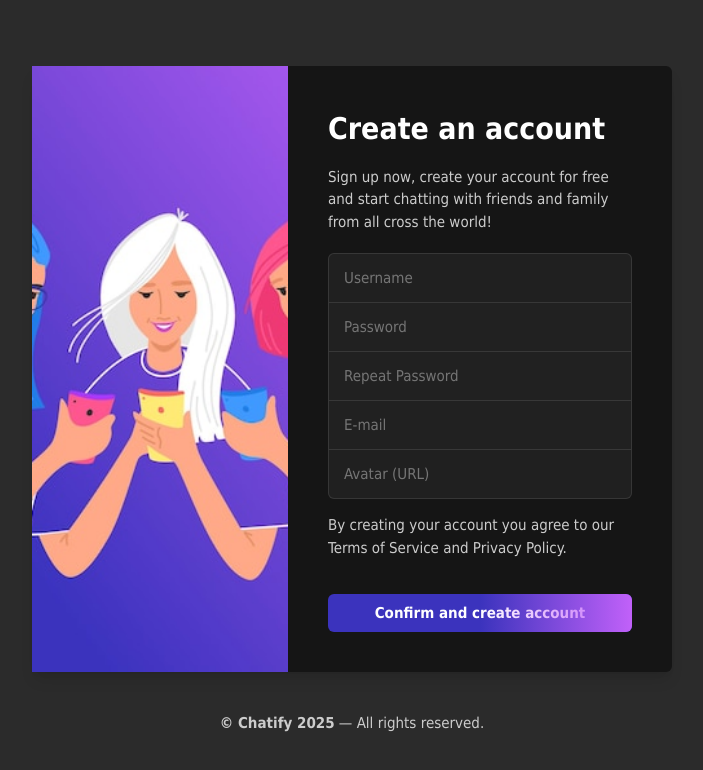
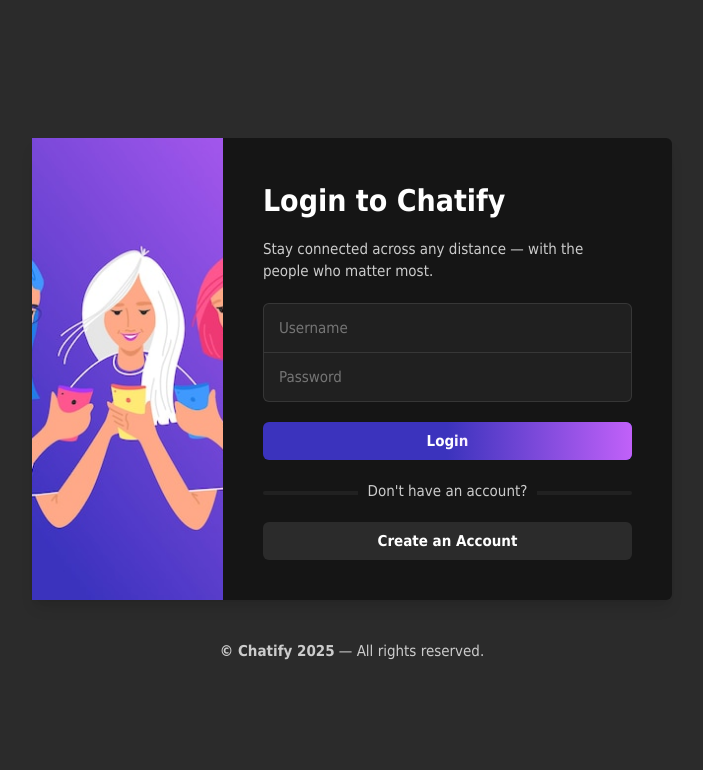
Before and after one commit to Akke/react-chat-webapp, a React (Vite) app: page / in a window 1280 px wide. Shown: the top 770 px of the page, without its empty margins (288-991 px from the left). Built offline with nearby package versions, Linux system fonts and the light colour scheme; no server answers; a web font is replaced by a local one.

Commit message:
set up routes, changed notify from prop drilling to context provider, added partial login functionality

```diff
--- a/package.json
+++ b/package.json
@@ -23,6 +23,7 @@
     "eslint-plugin-react-hooks": "^5.2.0",
     "eslint-plugin-react-refresh": "^0.4.20",
     "globals": "^16.3.0",
+    "react-router-dom": "^7.7.1",
     "vite": "^7.0.3"
   }
 }
--- a/src/App.css
+++ b/src/App.css
@@ -99,5 +99,5 @@
   display: none;
 }
 button.secondary:hover {
-  background: #383838;
+  background: rgb(55.75, 55.75, 55.75);
 }/*# sourceMappingURL=App.css.map */
--- a/src/App.jsx
+++ b/src/App.jsx
@@ -4,15 +4,15 @@
 import Chat from "./components/Chat/Chat";
 import Notification from "./components/Notification/Notification";
 import { useState } from "react";
+import Router from "./routes/router";
 
 function App() {
-    const [notify, setNotify] = useState({});
+    return (
+        <>
+            <Router />
 
-    return (
-      <>
-        <Register notify={setNotify} />
-        {notify.msg ? <Notification type={notify.type} msg={notify.msg} id={Date.now()} /> : null}
-      </>
+
+        </>
     )
 }
 
--- a/src/components/Login/Login.jsx
+++ b/src/components/Login/Login.jsx
@@ -1,8 +1,15 @@
+import { useState, useEffect, useContext } from "react";
 import { userServiceLogin } from "../../service/userService";
 import Copyright from "../Copyright/Copyright";
 import "./Login.css";
+import { NotifyContext } from "../../contexts/NotifyProvider";
+import { Link } from "react-router-dom";
 
-const Login = ({ notify }) => {
+const Login = ({}) => {
+    const { createNotification } = useContext(NotifyContext);
+
+    const [csrfToken, setCsrfToken] = useState("");
+
     const onSubmit = (e) => {
         e.preventDefault();
 
@@ -10,9 +17,26 @@
         const username = formData.get("username");
         const password = formData.get("password");
 
-        //notify({ type: "error", msg: Date.now() });
-        userServiceLogin(username, password);
+        const sendForm = async () => {
+            const request = await userServiceLogin(username, password, csrfToken);
+            console.log(request)
+            if(request.error) {
+                createNotification({ type: "error", msg: request.error });
+            } else {
+                createNotification({ type: "success", msg: request.message + ". Logging in and redirecting..." });
+            }
+        }
+
+        sendForm();
     }
+
+    useEffect(() => {
+        fetch("https://chatify-api.up.railway.app/csrf", {
+            method: "PATCH",
+        })
+        .then(res => res.json())
+        .then(data => setCsrfToken(data.csrfToken))
+    }, []);
 
     return (
         <div className="login-wrapper">
@@ -36,9 +60,7 @@
                     </div>
 
                     <div className="registration-button-container">
-                        <a href="#">
-                            <button className="secondary">Create an Account</button>
-                        </a>
+                        <Link to="/register"><button className="secondary">Create an Account</button></Link>
                     </div>
                 </div>
             </div>
--- a/src/components/Register/Register.jsx
+++ b/src/components/Register/Register.jsx
@@ -1,9 +1,12 @@
-import { useEffect, useState } from "react";
+import { useContext, useEffect, useState } from "react";
 import Copyright from "../Copyright/Copyright";
 import "./Register.css";
 import { userServiceRegister } from "../../service/userService";
+import { NotifyContext } from "../../contexts/NotifyProvider";
 
 const Register = ({ notify }) => {
+    const { createNotification } = useContext(NotifyContext);
+
     const [csrfToken, setCsrfToken] = useState("");
 
     const onSubmit = (e) => {
@@ -19,21 +22,21 @@
         const sendForm = async () => {
             const request = await userServiceRegister(username, password, repeatPassword, email, avatar, csrfToken);
             if(request.error) {
-                notify({ type: "error", msg: request.error });
+                createNotification({ type: "error", msg: request.error });
             } else {
-                notify({ type: "success", msg: request.message + ". Logging in and redirecting..." });
+                createNotification({ type: "success", msg: request.message + ". Logging in and redirecting..." });
             }
         }
 
         if(password === repeatPassword) {
             const isEmailRegex = /^[\w-\.]+@([\w-]+\.)+[\w-]{2,4}$/
             if(!isEmailRegex.test(email)) {
-                notify({ type: "error", msg: "Email is not  valid." });
+                createNotification({ type: "error", msg: "Email is not  valid." });
             } else {
                 sendForm();
             }
         } else {
-            notify({ type: "error", msg: "Password don't match." });
+            createNotification({ type: "error", msg: "Password don't match." });
         }
     }
 
--- /dev/null
+++ b/src/contexts/NotifyProvider.jsx
@@ -0,0 +1,22 @@
+import { createContext, useState } from "react";
+import Notification from "../components/Notification/Notification";
+
+export const NotifyContext = createContext();
+
+const NotifyProvider = (props) => {
+    const [notify, setNotify] = useState({});
+
+    const createNotification = (data) => {
+        setNotify(data);
+    }
+
+    return (
+        <NotifyContext.Provider value={{ createNotification }}>
+            {props.children}
+
+            {notify.msg ? <Notification type={notify.type} msg={notify.msg} id={Date.now()} /> : <></>}
+        </NotifyContext.Provider>
+    );
+}
+
+export default NotifyProvider;
--- a/src/main.jsx
+++ b/src/main.jsx
@@ -1,9 +1,12 @@
 import { StrictMode } from "react";
 import { createRoot } from "react-dom/client";
 import App from "./App.jsx";
+import NotifyProvider from "./contexts/NotifyProvider.jsx";
 
 createRoot(document.getElementById("root")).render(
     <StrictMode>
-      <App />
+        <NotifyProvider>
+            <App />
+        </NotifyProvider>
     </StrictMode>,
 );
--- /dev/null
+++ b/src/routes/router.jsx
@@ -0,0 +1,16 @@
+import { BrowserRouter, Route, Routes } from "react-router-dom";
+import Login from "../components/Login/Login";
+import Register from "../components/Register/Register";
+
+const Router = () => {
+    return (
+        <BrowserRouter>
+            <Routes>
+                <Route path="/" element={<Login />} />
+                <Route path="/register" element={<Register />} />
+            </Routes>
+        </BrowserRouter>
+    );
+};
+
+export default Router;
--- a/src/service/userService.js
+++ b/src/service/userService.js
@@ -1,5 +1,19 @@
-export const userServiceLogin = (username, password) => {
+export const userServiceLogin = async (username, password, csrfToken) => {
     console.log("received login request for ", username, password)
+
+    const request = await fetch("https://chatify-api.up.railway.app/auth/token", {
+        method: "POST",
+        headers: { "Content-Type": "application/json" },
+        body: JSON.stringify({
+            username: username,
+            password: password,
+            csrfToken: csrfToken
+        })
+    });
+
+    const response = await request.json();
+
+    return response;
 }
 
 export const userServiceRegister = async (username, password, repeatPassword, email, avatar, csrfToken) => {
```
Also changed, not shown: 2 other files (tests, documents, lock files or other folders).
